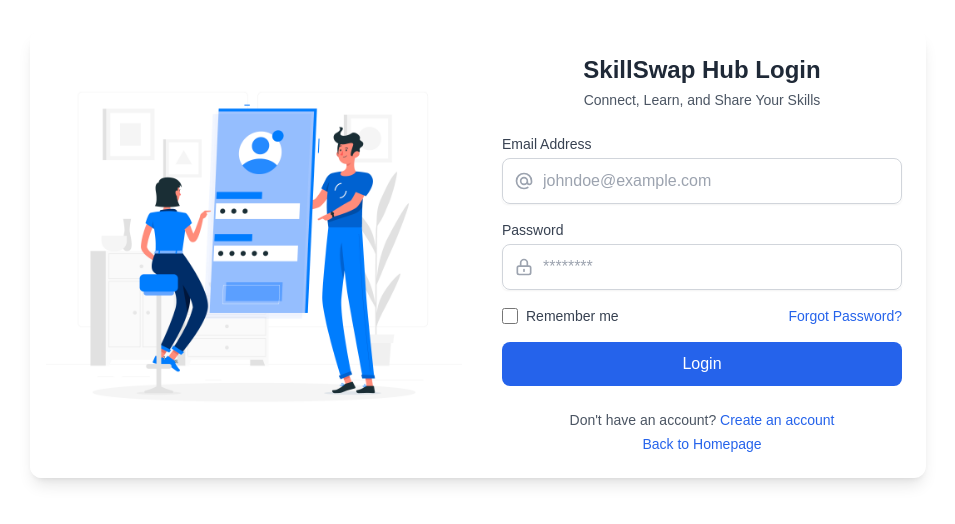
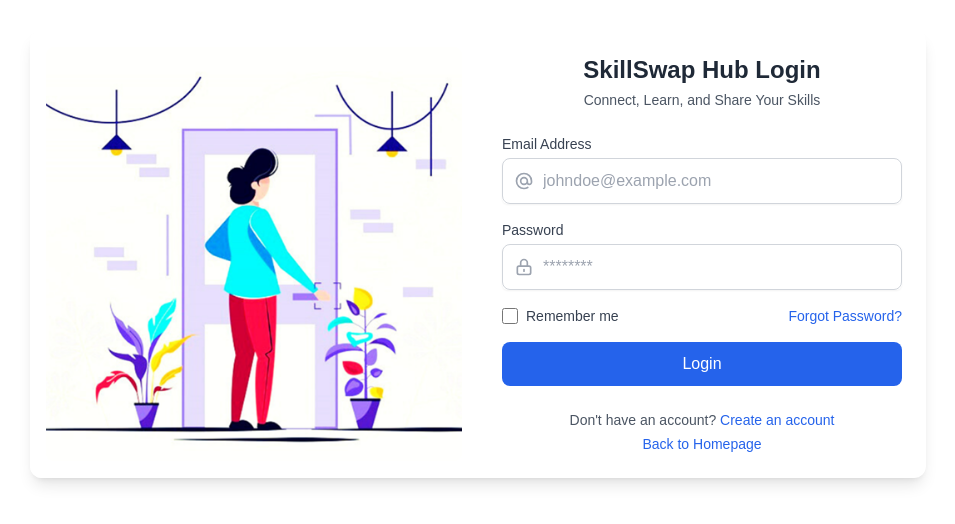
Before and after one commit to Code102SoftwareProject/skill-swap-hub, a Next.js app: page /login in a window 1280 px wide. Shown: the part 146-670 px from the top of the page, without its empty margins (162-1117 px from the left). Built offline with nearby package versions, Linux system fonts and the light colour scheme.

Commit message:
fix: update login page image source from login.jpg to loginpageimage.png

```diff
--- a/src/app/login/page.tsx
+++ b/src/app/login/page.tsx
@@ -57,7 +57,7 @@ const Login = () => {
         <div className="w-full md:w-1/2 p-4 bg-white">
           <div className="relative w-full h-48 md:h-full">
             <Image
-              src="/login.jpg"
+              src="/loginpageimage.png"
               alt="Login Illustration"
               fill
               style={{ objectFit: 'contain' }}
```
